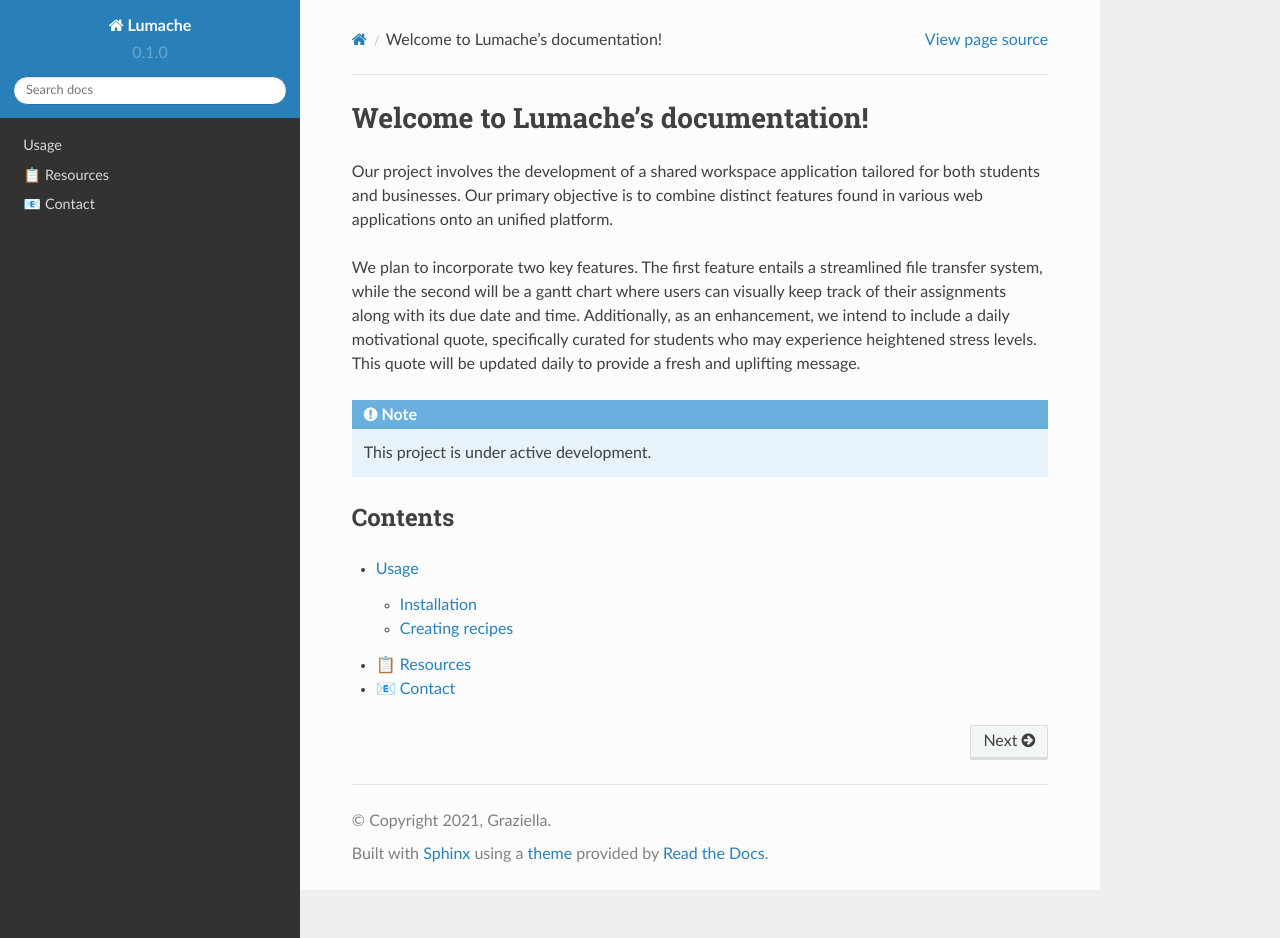
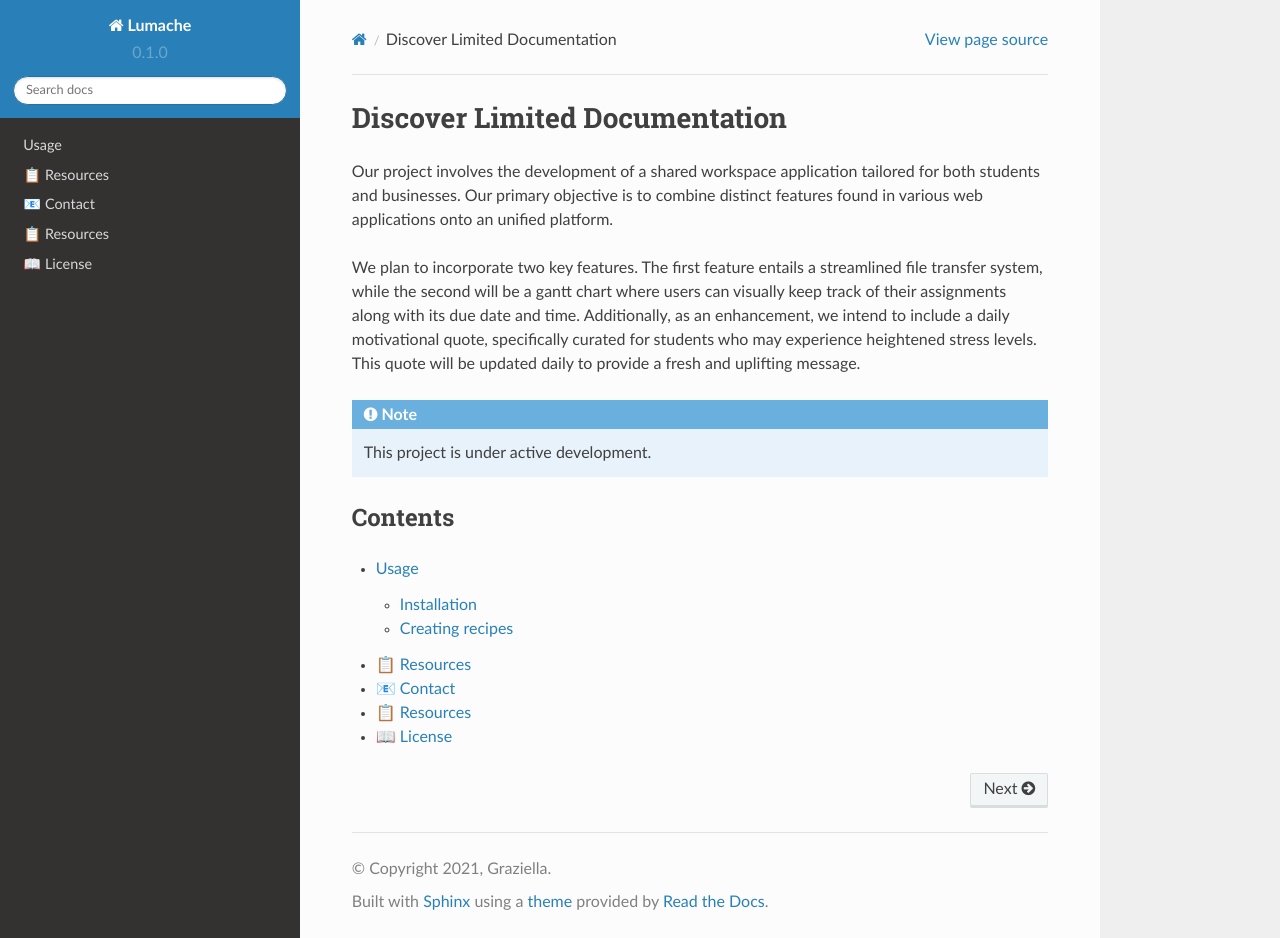
Before and after one commit to Discovery-Limited/documentation, a Sphinx documentation site: the page built from docs/source/index.rst, in a window 1280 px wide and 938 px high. Built offline with Sphinx 7.4.7 and the Read the Docs theme 2.0.0, drawn with Linux system fonts in a browser that asks for light colours.

Commit message:
added new files to contents

```diff
--- a/docs/source/index.rst
+++ b/docs/source/index.rst
@@ -1,4 +1,4 @@
-Welcome to Lumache's documentation!
+Discover Limited Documentation
 ===================================
 
 Our project involves the development of a shared workspace application tailored for both students and businesses.
@@ -19,3 +19,5 @@ Contents
    usage
    resources
    contact
+   resources
+   license
```
